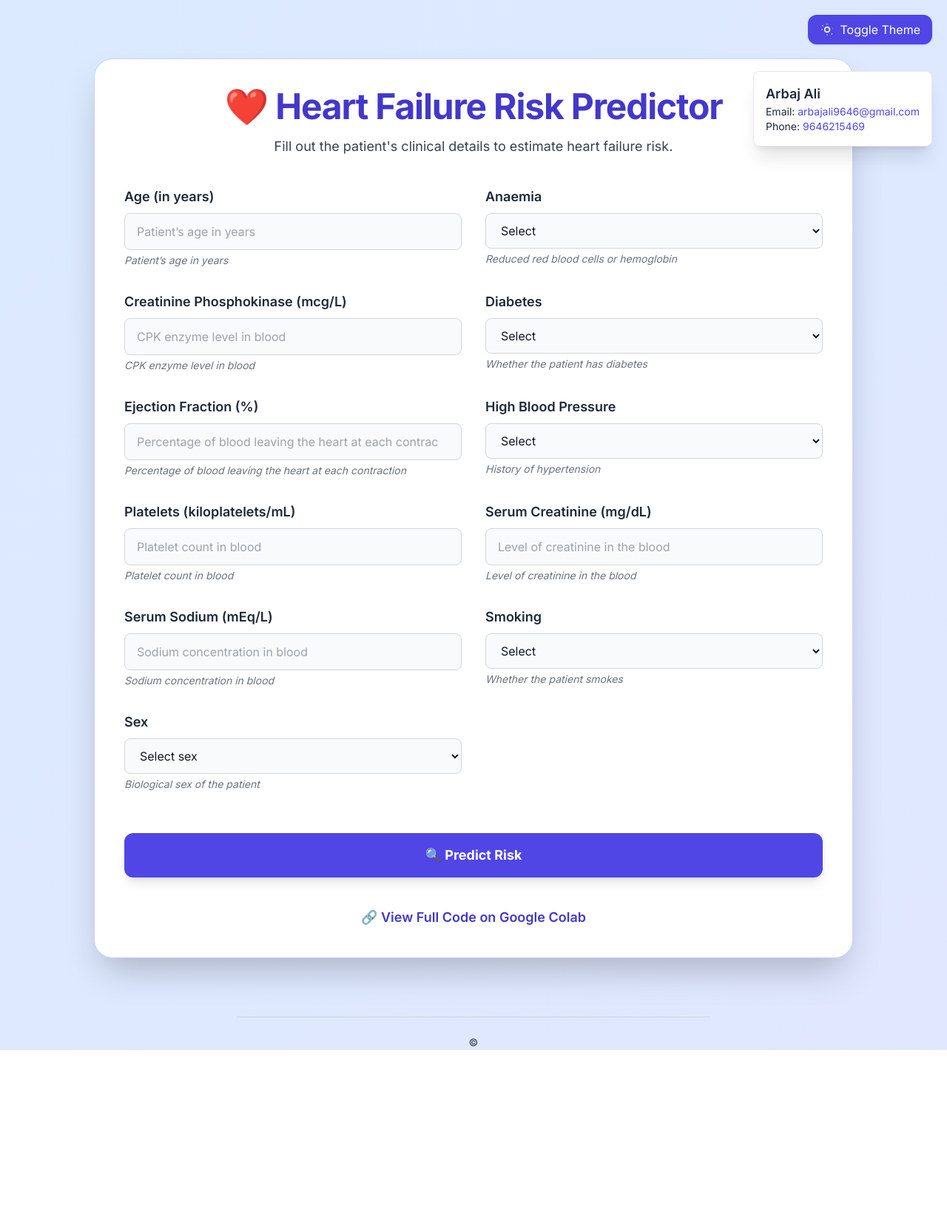
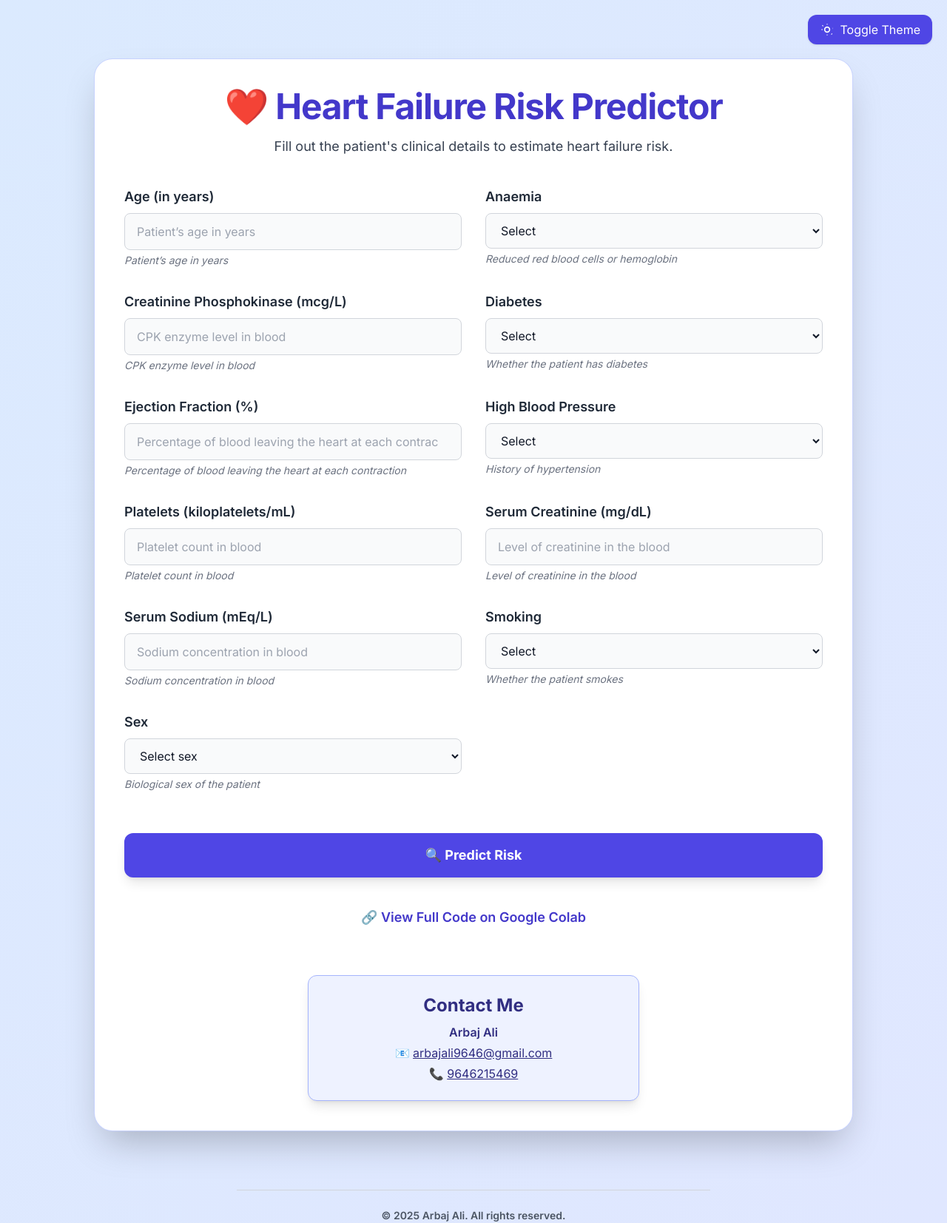
Before and after one commit to arbajali9646/health_failure_-records, a Flask app: page / in a window 1280 px wide. Shown: the whole page at 74% size. Before the commit the page ends 1419 px from the top, so only its background shows below. Run offline with Flask 3, Linux system fonts and the light colour scheme; some libraries are stand-ins or nearby versions.

Commit message:
Update templates/index.html

```diff
--- a/templates/index.html
+++ b/templates/index.html
@@ -30,13 +30,6 @@
       </svg>
       Toggle Theme
     </button>
-  </div>
-
-  <!-- Floating Contact Card -->
-  <div class="fixed top-24 right-5 bg-white dark:bg-gray-800 shadow-xl rounded-lg p-4 text-sm text-gray-800 dark:text-gray-200 border dark:border-gray-700 z-40">
-    <p class="font-semibold text-lg">Arbaj Ali</p>
-    <p>Email: <a href="mailto:arbajali9646@gmail.com" class="hover:underline text-indigo-600 dark:text-indigo-300">arbajali9646@gmail.com</a></p>
-    <p>Phone: <a href="tel:+919646215469" class="hover:underline text-indigo-600 dark:text-indigo-300">9646215469</a></p>
   </div>
 
   <!-- Main Container -->
@@ -126,9 +119,29 @@
         🔗 View Full Code on Google Colab
       </a>
     </div>
+
+    <!-- Credentials Card -->
+    <section class="mt-16 max-w-md mx-auto bg-indigo-50 dark:bg-indigo-900 border border-indigo-300 dark:border-indigo-700 rounded-xl shadow-lg p-6 text-center text-indigo-900 dark:text-indigo-200">
+      <h2 class="text-2xl font-bold mb-2">Contact Me</h2>
+      <p class="mb-1 font-semibold">Arbaj Ali</p>
+      <p class="mb-1">📧 <a href="mailto:arbajali9646@gmail.com" class="underline hover:text-indigo-700 dark:hover:text-indigo-300">arbajali9646@gmail.com</a></p>
+      <p>📞 <a href="tel:+919646215469" class="underline hover:text-indigo-700 dark:hover:text-indigo-300">9646215469</a></p>
+    </section>
+
   </main>
 
-  <!-- Footer with Contact Info -->
+  <!-- Footer -->
   <footer class="mt-16 text-center text-sm text-gray-600 dark:text-gray-400">
     <hr class="border-gray-300 dark:border-gray-600 my-6 w-1/2 mx-auto" />
-    <p class="font-semibold">&copy;
+    <p class="font-semibold">&copy; 2025 Arbaj Ali. All rights reserved.</p>
+  </footer>
+
+  <!-- Dark Mode Toggle Script -->
+  <script>
+    function toggleTheme() {
+      document.documentElement.classList.toggle('dark');
+    }
+  </script>
+
+</body>
+</html>
```
